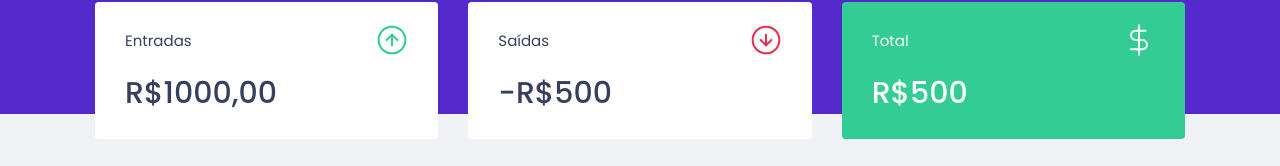
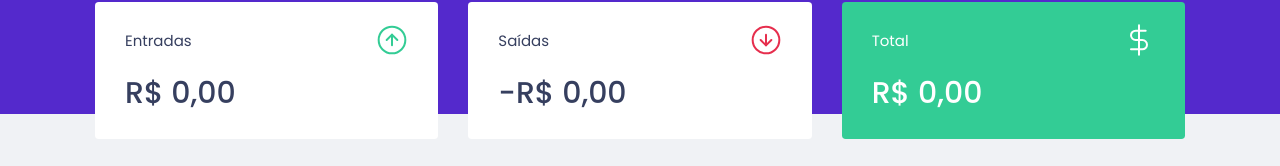
Before and after one commit to will-dantas/dtmoney, a React (Create React App) app: page / in a window 1280 px wide. Shown: the part 141-307 px from the top of the page. Built offline with nearby package versions, Linux system fonts and the light colour scheme; no server answers; what miragejs would draw is missing.

Commit message:
Finishing aplication

```diff
--- a/src/components/NewTransactionsModal/index.tsx
+++ b/src/components/NewTransactionsModal/index.tsx
@@ -1,11 +1,12 @@
-import { FormEvent, useState } from 'react';
+import { FormEvent, useState, useContext } from 'react';
 import Modal from 'react-modal';
 import incomeImg from '../../assets/income.svg';
 import outcomeImg from '../../assets/outcome.svg';
 import closeImg from '../../assets/close.svg';
-import { api } from '../../services/api';
 import { title } from 'process';
 import { Container, TransactionsTypeContainer, RadioBox } from './styles';
+import { type } from 'os';
+import { useTransactions } from '../../hooks/useTransactions';
 
 interface NewTransactionModalProps {
   isOpen: boolean;
@@ -13,22 +14,26 @@ interface NewTransactionModalProps {
 }
 
 export function NewTransactionModal({ isOpen, onRequestClose }: NewTransactionModalProps) {
+  const { createTransaction } = useTransactions();
   const [title, setTitle] = useState('');
-  const [value, setValue] = useState(0);
+  const [amount, setAmount] = useState(0);
   const [category, setCategory] = useState('');
   const [type, setType] = useState('deposit');
 
-  function handleCreateNewTransaction(event: FormEvent) {
+  async function handleCreateNewTransaction(event: FormEvent) {
     event.preventDefault();
 
-    const data = {
+    await createTransaction({
       title,
-      value,
+      amount,
       category,
       type
-    };
-
-    api.post('/transactions', data)
+    })
+    setTitle('');
+    setAmount(0);
+    setCategory('');
+    setType('deposit');
+    onRequestClose();
   }
 
   return (
@@ -52,15 +57,15 @@ export function NewTransactionModal({ isOpen, onRequestClose }: NewTransactionMo
 
         <input
           placeholder="Título"
-          value = {title}
+          value={title}
           onChange={event => setTitle(event.target.value)}
         />
 
         <input
           type="number"
           placeholder="Valor"
-          value = {value}
-          onChange={event => setValue(Number(event.target.value))}
+          value={amount}
+          onChange={event => setAmount(Number(event.target.value))}
         />
 
         <TransactionsTypeContainer>
@@ -86,9 +91,9 @@ export function NewTransactionModal({ isOpen, onRequestClose }: NewTransactionMo
         </TransactionsTypeContainer>
 
         <input
-        placeholder="Categoria"
-        value = {category}
-        onChange={event => setCategory(event.target.value)}
+          placeholder="Categoria"
+          value={category}
+          onChange={event => setCategory(event.target.value)}
         />
 
         <button type="submit">Cadastrar</button>
--- a/src/components/Summary/index.tsx
+++ b/src/components/Summary/index.tsx
@@ -1,9 +1,31 @@
+import React, { useContext } from 'react';
 import incomeImg from '../../assets/income.svg'
 import outcomeImg from '../../assets/outcome.svg'
 import totalImg from '../../assets/total.svg'
+import { useTransactions } from '../../hooks/useTransactions';
+
 import { Container } from "./style";
 
+
+
 export function Summary() {
+  const { transactions } = useTransactions();
+  const summary = transactions.reduce((acc, transaction) => {
+    if (transaction.type === 'deposit') {
+      acc.deposits += transaction.amount;
+      acc.total += transaction.amount;
+    } else {
+      acc.withdraws += transaction.amount;
+      acc.total -= transaction.amount;
+    }
+
+    return acc;
+  }, {
+    deposits: 0,
+    withdraws: 0,
+    total: 0
+  });
+
   return (
     <Container>
       <div>
@@ -11,21 +33,37 @@ export function Summary() {
           <p>Entradas</p>
           <img src={incomeImg} alt="Entradas" />
         </header>
-        <strong>R$1000,00</strong>
+        <strong>
+          {new Intl.NumberFormat('pt-BR', {
+            style: 'currency',
+            currency: 'BRL'
+          }).format(summary.deposits)}
+        </strong>
       </div>
       <div>
         <header>
           <p>Saídas</p>
           <img src={outcomeImg} alt="Saídas" />
         </header>
-        <strong>-R$500</strong>
+        <strong>
+          -
+          {new Intl.NumberFormat('pt-BR', {
+            style: 'currency',
+            currency: 'BRL'
+          }).format(summary.withdraws)}
+        </strong>
       </div>
       <div className="highlight-background">
         <header>
           <p>Total</p>
           <img src={totalImg} alt="Total" />
         </header>
-        <strong>R$500</strong>
+        <strong>
+          {new Intl.NumberFormat('pt-BR', {
+            style: 'currency',
+            currency: 'BRL'
+          }).format(summary.total)}
+        </strong>
       </div>
     </Container>
   )
--- a/src/components/TransactionsTable/index.tsx
+++ b/src/components/TransactionsTable/index.tsx
@@ -1,24 +1,10 @@
-import { useEffect, useState } from "react";
-import { api } from "../../services/api";
+import { useContext } from "react";
+import { useTransactions } from "../../hooks/useTransactions";
 import { Container } from "./styles";
 
-interface Transaction {
-  id: number;
-  title: string;
-  amount: number;
-  type: string;
-  category: string;
-  createdAt: string;
-}
+export function TransactionsTable() {
+  const { transactions } = useTransactions();
 
-export function TransactionsTable() {
-
-  const [transactions, setTransactions] = useState<Transaction[]>([]);
-
-  useEffect(() => {
-    api.get('transactions')
-      .then(response => setTransactions(response.data.transactions))
-  }, []);
   return (
     <Container>
       <table>
--- /dev/null
+++ b/src/hooks/useTransactions.tsx
@@ -0,0 +1,60 @@
+import { createContext, ReactNode, useContext, useEffect, useState } from 'react';
+import { api } from '../services/api';
+
+interface Transaction {
+  id: number;
+  title: string;
+  amount: number;
+  type: string;
+  category: string;
+  createdAt: string;
+}
+
+type TransactionInput = Omit<Transaction, 'id' | 'createdAt'>
+
+interface TransactionProviderProps {
+  children: ReactNode;
+}
+
+interface TransactionsContextData {
+  transactions: Transaction[];
+  createTransaction: (transaction: TransactionInput) => Promise<void>;
+}
+
+const TransactionsContext = createContext<TransactionsContextData>(
+  {} as TransactionsContextData
+);
+
+export function TransactionProvider({ children }: TransactionProviderProps) {
+  const [transactions, setTransactions] = useState<Transaction[]>([]);
+
+  useEffect(() => {
+    api.get('transactions')
+      .then(response => setTransactions(response.data.transactions))
+  }, []);
+
+  async function createTransaction(TransactionInput: TransactionInput) {
+    const response = await api.post('/transactions', {...TransactionInput,
+    createdAt: new Date(),
+    });
+    const { transaction } = response.data;
+
+    setTransactions([
+      ...transactions,
+      transaction,
+    ]);
+  }
+
+  return (
+    <TransactionsContext.Provider value={{ transactions, createTransaction }}>
+      {children}
+    </TransactionsContext.Provider>
+  );
+}
+
+
+export function useTransactions(){
+  const context = useContext(TransactionsContext);
+
+  return context;
+}
--- a/src/services/api.ts
+++ b/src/services/api.ts
@@ -1,6 +1,6 @@
 import axios from 'axios';
 
 export const api = axios.create({
-  baseURL: 'http://localhost:3002/api',
+  baseURL: 'http://localhost:3000/api',
 
 })
--- a/src/styles/global.ts
+++ b/src/styles/global.ts
@@ -7,10 +7,8 @@ export const GlobalStyle = createGlobalStyle`
     --blue: #5429CC;
     --green: #33CC95;
     --blue-light: #6933FF;
-
     --text-title: #363F5F;
     --text-body: #969CB3;
-
     --shape: #FFFFFF;
   }
 
```
Also changed, not shown: src/App.tsx (+6 -4 lines), tsconfig.json (line endings or trailing spaces).
